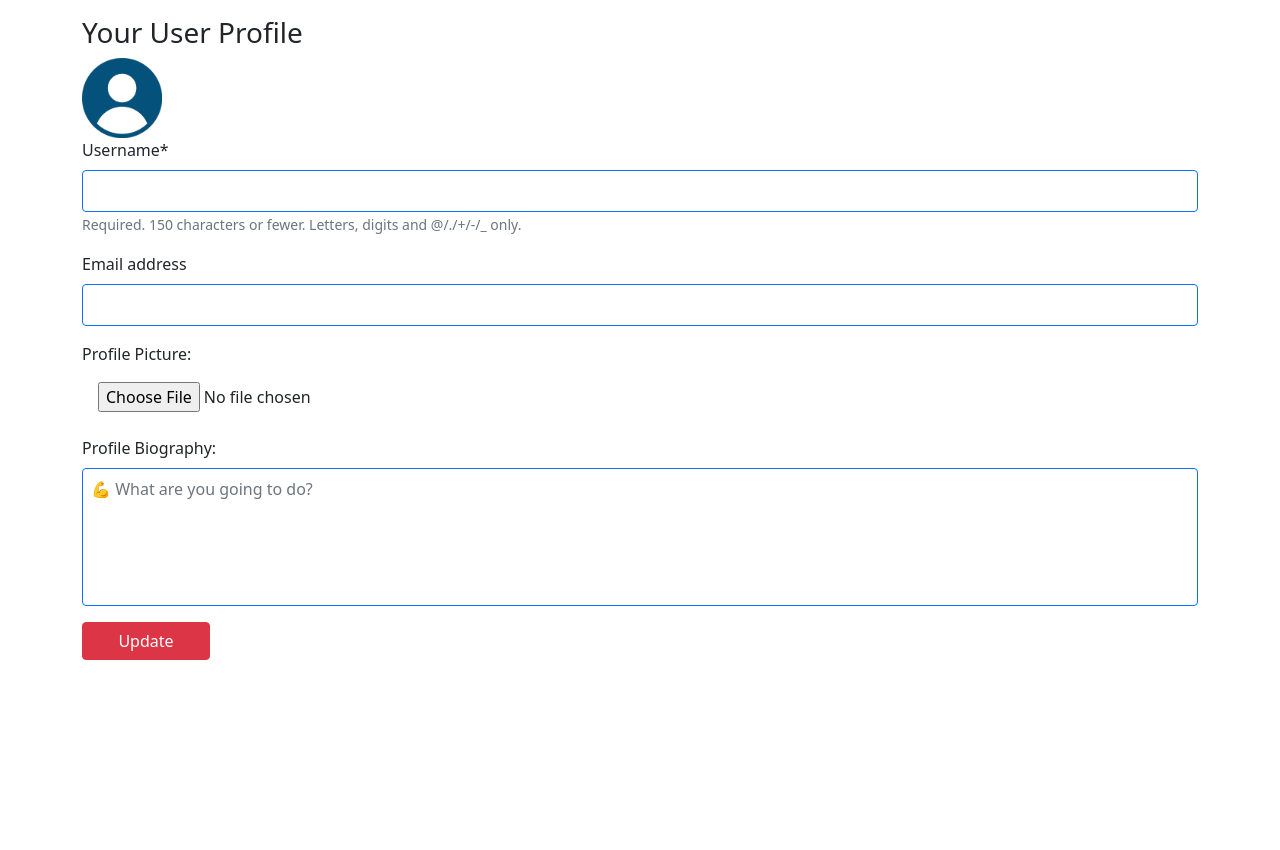
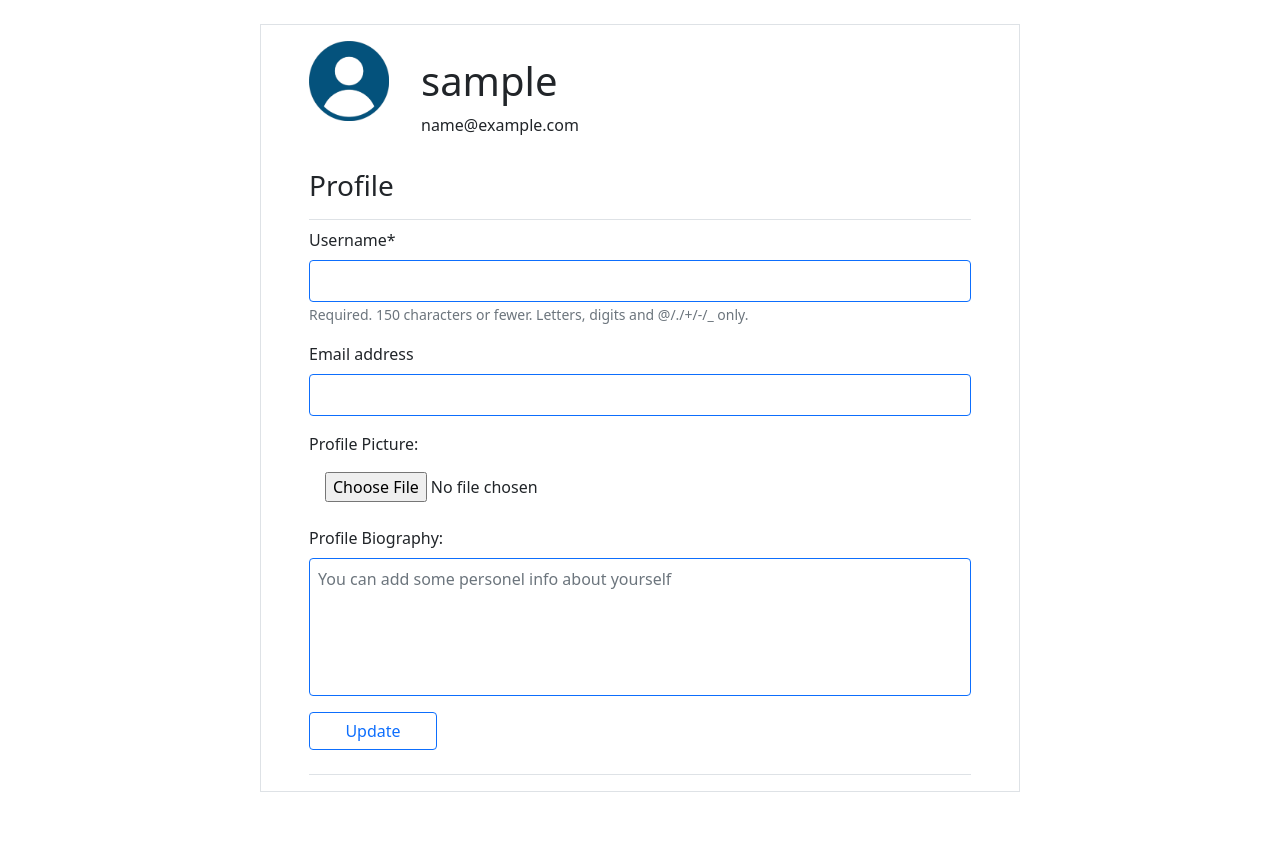
Before and after one commit to bekirugurr/blog-app-django, a Django app: template user/templates/user/user_profile.html in a window 1280 px wide. Shown: the part 59-909 px from the top of the page. Before the commit the page ends 719 px from the top, so only its background shows below. Run offline with Django 4.2, Linux system fonts and the light colour scheme; the template is opened without the code that fills it: values that come from a table or form of the project are taken from there, others are empty; the visitor is signed in with stand-in values (Sample User, id 1); some libraries are stand-ins or nearby versions.

Commit message:
profile updated

```diff
--- a/user/forms.py
+++ b/user/forms.py
@@ -40,7 +40,7 @@ class UpdateProfileForm(forms.ModelForm):
         exclude = ('user',)
         labels = {'profile_pic': 'Profile Picture:', 'profile_bio': 'Profile Biography: '}
         widgets = {
-            'profile_bio': forms.Textarea(attrs={'placeholder': '💪 What are you going to do?', 'class': 'input-style', 'rows' :5,'col':500, 'style':'resize:none; margin-top: .5rem; padding: .5rem ;  border-color: #0D6EFD;' }),
+            'profile_bio': forms.Textarea(attrs={'placeholder': 'You can add some personel info about yourself', 'class': 'input-style', 'rows' :5,'col':500, 'style':'resize:none; margin-top: .5rem; padding: .5rem ;  border-color: #0D6EFD;' }),
 
             'profile_pic': forms.ClearableFileInput(attrs={ 'style':'margin-top: .5rem; padding: .5rem 1rem;  border-color: #0D6EFD;' }),
         }
--- a/user/templates/user/user_profile.html
+++ b/user/templates/user/user_profile.html
@@ -1,22 +1,50 @@
-{% extends 'post/base.html' %}
-{% load static %}
+{% extends 'post/base.html' %} {% load static %}
+
+
 
 {% block content %} {% load crispy_forms_tags %}
+<div class="row">
+  <div class="col-md-8 col-lg-8 mx-auto my-2 border" style="padding: 1rem 2rem">
+    <div class="d-flex flax-row">
+      <div class="mx-3">
+        {% if request.user.profile.profile_pic %}
+        <img
+          src="{{ request.user.profile.profile_pic.url }}"
+          alt="default profile pic"
+          style="
+            height: 7rem;
+            width: 7rem;
+            border-radius: 50%;
+            margin: 0.5rem 0;
+          "
+        />
+        {% else %}
+        <img
+          src="{% static 'post/avatar.png' %}"
+          alt="default profile pic"
+          style="height: 5rem; width: 5rem"
+        />
+        {% endif %}
+      </div>
+      <div class="p-3">
+          <h1>{{ user.username }}</h1>
+          <p>{{ user.email }}</p>
+        </div>
+    </div>
+    <h3 class="border-bottom mx-3 mb-2 pb-3">Profile</h3>
 
-<h3>Your User Profile</h3>
-
-{% if request.user.profile.profile_pic   %}
-<img src="{{ request.user.profile.profile_pic.url }}" alt="default profile pic" style="height: 7rem; width: 7rem; border-radius: 50%; margin: .5rem 0;">
-
-{% else %}
-<img src="{% static 'post/avatar.png' %}" alt="default profile pic" style="height: 5rem; width: 5rem;">
-
-{% endif %}
-
-<form action="" method="post" enctype="multipart/form-data" style="display: flex; flex-direction: column; gap:1rem;">
-    {% csrf_token %}
-    {{ user_form | crispy }}
-    {{ profile_form | crispy }}
-    <button type="submit" class="btn btn-danger " style="width: 8rem;">Update</button>
-</form>
- {% endblock content %}
+    <form
+      action="{% url 'user_profile' %}"
+      method="post"
+      enctype="multipart/form-data"
+      class="d-flex flex-column mx-3 pb-4 border-bottom"
+      style="gap: 1rem"
+    >
+      {% csrf_token %} {{ user_form | crispy }} {{ profile_form | crispy }}
+      <button type="submit" class="btn btn-outline-primary" style="width: 8rem">
+        Update
+      </button>
+    </form>
+  </div>
+</div>
+{% endblock content %}
```
